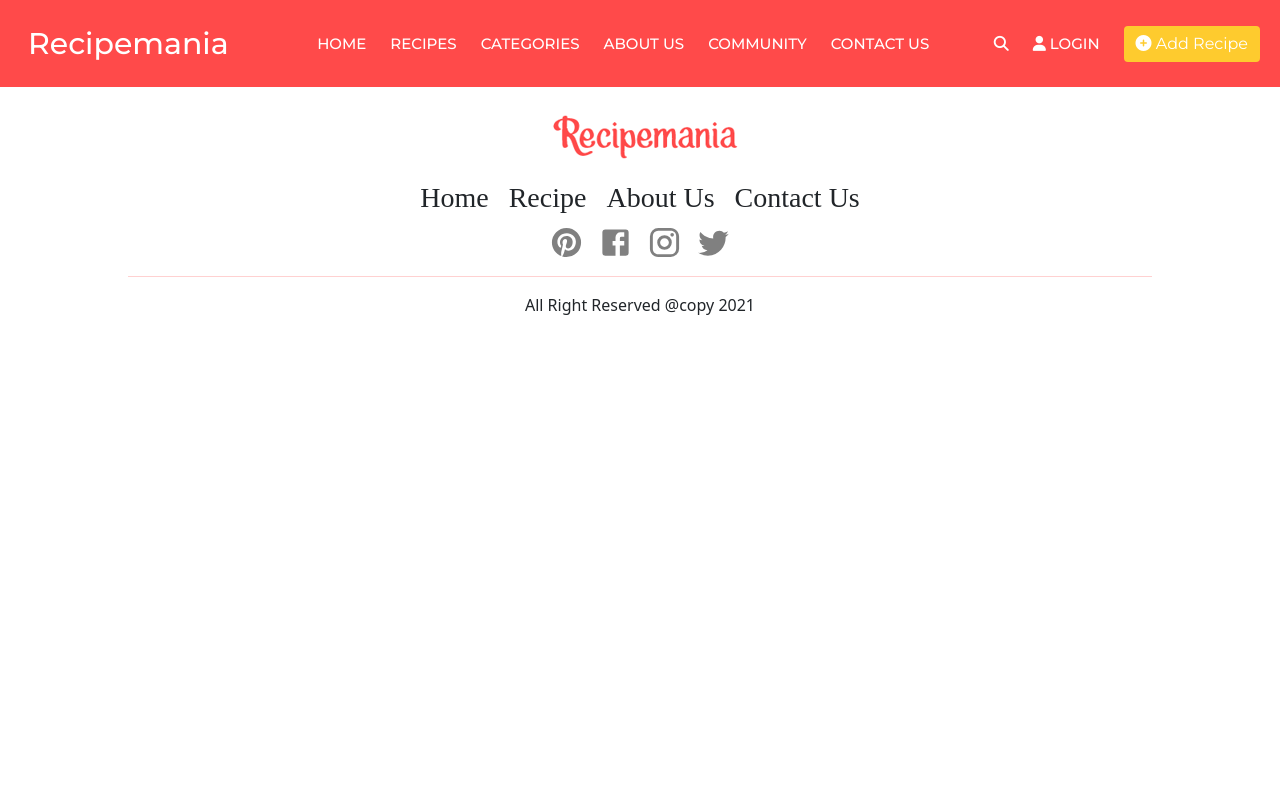
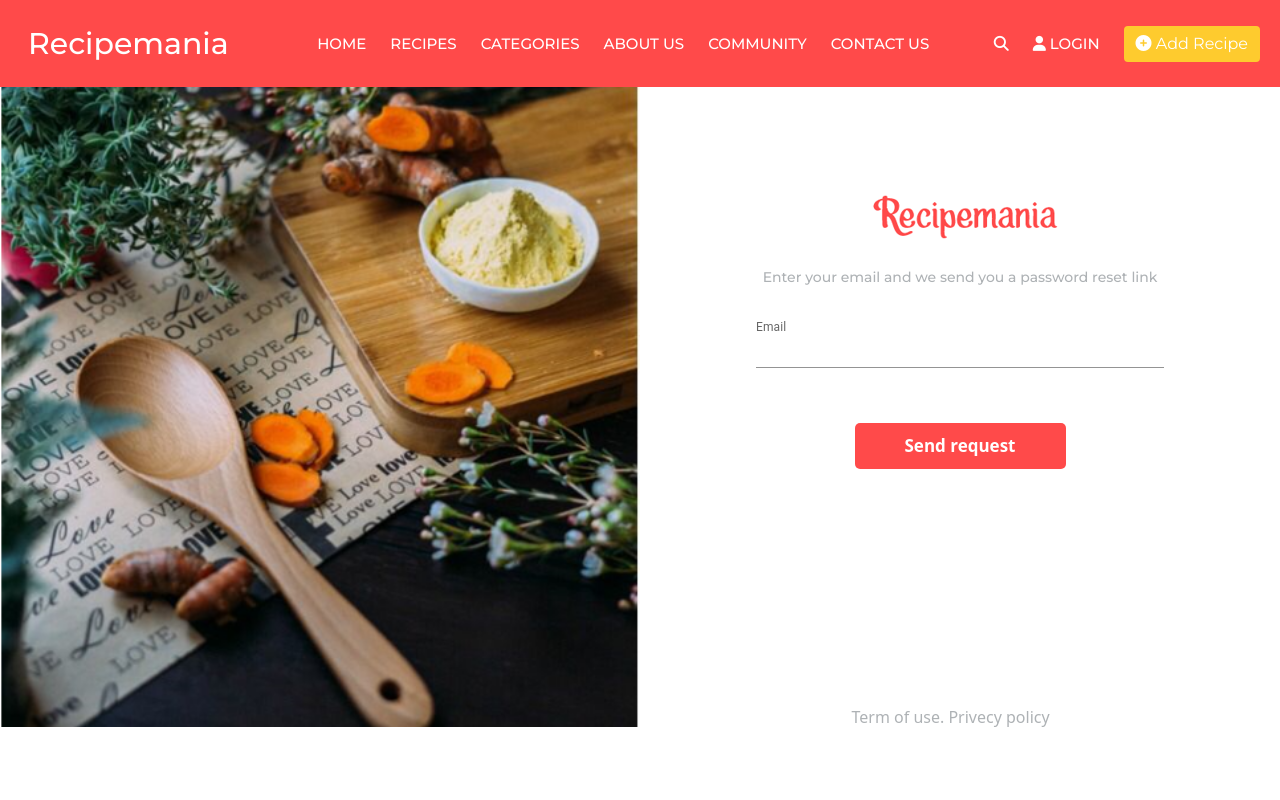
Before and after one commit to saints23githubbeck/ctarecipenia, a React (Create React App) app: page /resetlink in a window 1280 px wide. Shown: the top 800 px of the page. Built offline with nearby package versions, Linux system fonts and the light colour scheme.

Commit message:
resetpage

```diff
--- a/src/App.js
+++ b/src/App.js
@@ -8,6 +8,7 @@ import Header from './Components/Shared/Header/Header';
 import Communities from './Components/CommunityContainer/Communities/Communities';/*
 import LoginRegister from './Components/LoginRegister/LoginRegister'; */
 import Catgories from './Components/Categories/Catgories';
+import ResetLink from './Components/RestLink/ResetLink.js';
 function App() {
   return (
     <div className="App">
@@ -26,6 +27,9 @@ function App() {
           <Route exact path="/community">
             <Communities />
           </Route>
+          <Route exact path="/resetlink">
+            <ResetLink />
+          </Route>
           <Route exact path="/login">
            {/*  <LoginRegister /> */}
           </Route>
--- /dev/null
+++ b/src/Components/RestLink/ResetLink.js
@@ -0,0 +1,35 @@
+import React from 'react';
+import restlilk from '../../images/restlink.png'
+import logo from '../../images/login-logo.png'
+import TextField from '@mui/material/TextField';
+
+import './Restlink.css'
+import { Button } from '@mui/material';
+
+const ResetLink = () => {
+    return (
+        <div className='d-md-flex pb-5'>
+            <div className='col-md-6 col-12'>
+                <img className='restImage img-fluid' src={restlilk} alt="" />
+            </div>
+            <div className='col-md-6 col-12 p-5 text-center'>
+                <img className='pt-5 ' src={logo} alt="" />
+                <p className='py-3 resetText'>Enter your email and we send you a password reset link</p>
+                <TextField className='textfield'
+                  label="Email"
+                  type="email"
+                  InputLabelProps={{
+                   shrink: true,
+                   }}
+                   variant="standard"
+                 />
+                 <br />
+                 <button className='custom'>Send request</button>
+                 <p className='term '>Term of use. Privecy policy</p>
+            </div>
+
+        </div>
+    );
+};
+
+export default ResetLink;
--- /dev/null
+++ b/src/Components/RestLink/Restlink.css
@@ -0,0 +1,42 @@
+.restImage{
+    width: 100%;
+    height: 100%;
+    object-fit: cover;
+}
+.resetText{
+    color: #aeb2b5;
+    font-family: 'Montserrat', sans-serif !important;
+    font-size: 14px;
+    font-weight:500;
+}
+.textfield{
+    width: 75%;
+    text-align: left;
+}
+.custom{
+    background-color: #FF4A4A;
+    color: white;
+    border-radius: 5px;
+    border: none;
+    font-size: 17px;
+    font-weight: bold;
+    padding: 10px 50px;
+    margin-top: 55px;
+}
+.custom:hover{
+    background-color: blue;
+}
+.term{
+    position: absolute;
+    bottom: 55px;
+    right: 18%;
+    color: #aeb2b5;
+}
+@media (max-width:600px) {
+    .term{
+        position: relative;
+        bottom: -100px;
+        right: 0;
+
+    }
+}
```
Also changed, not shown: src/Components/RestLink/RestLink.js (deleted, +0 -11 lines), src/images/restlink.png (added).
